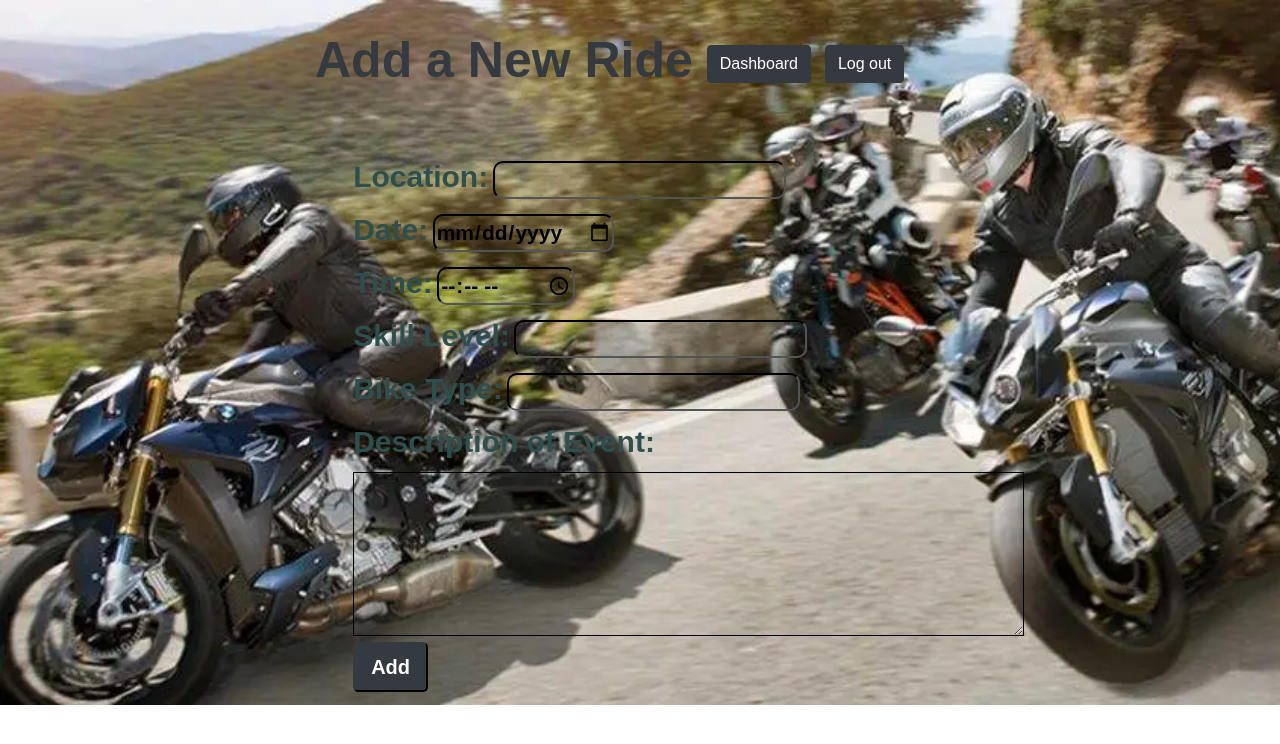
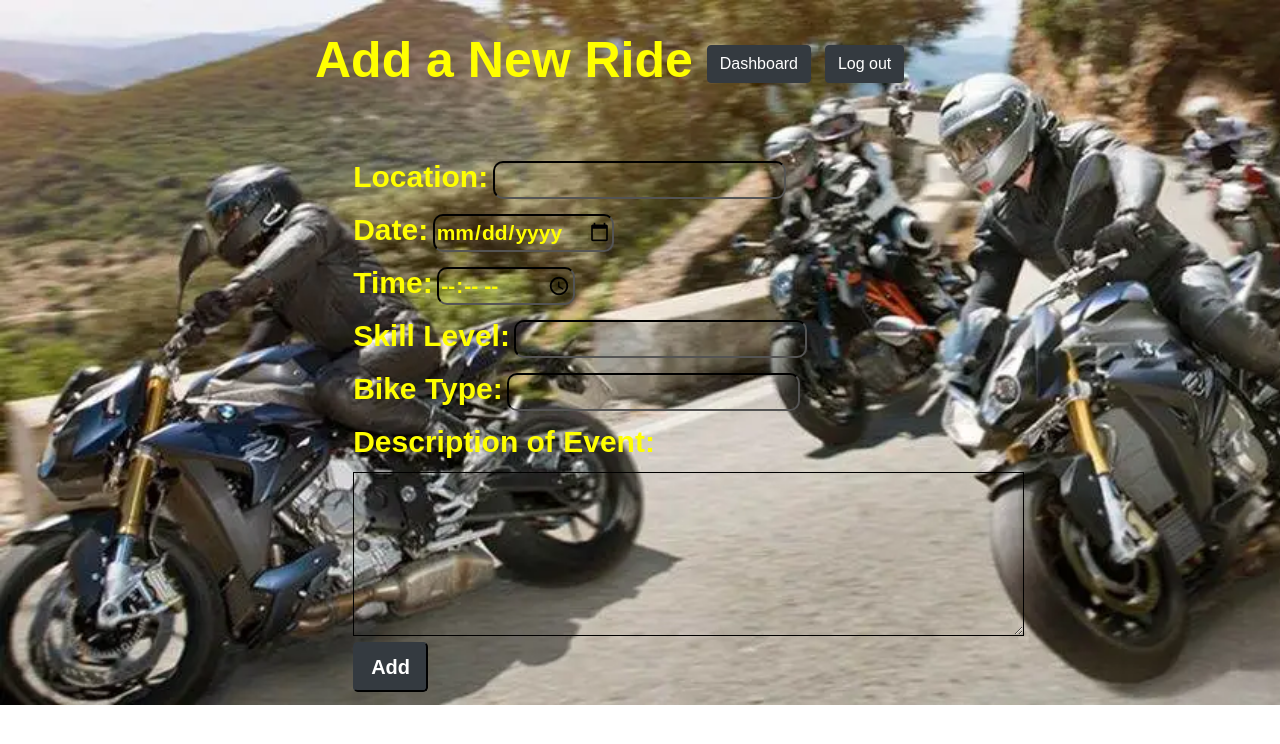
Before and after one commit to teren07/MotoMeetz, a Python web app: template templates/new_ride.html in a window 1280 px wide. Shown: the top 744 px of the page. Run offline with Jinja, Linux system fonts and the light colour scheme; the template is opened without the code that fills it, so the values that code supplies are empty; some libraries are stand-ins or nearby versions.

Commit message:
Update new_ride.html

```diff
--- a/templates/new_ride.html
+++ b/templates/new_ride.html
@@ -27,21 +27,19 @@
     </style>
     </body>
     <div class="has-bg-img background-size:cover"></div>
-<!-- <form class="d-flex justify-content-between align-items-center col-12"></form> -->
 <nav class="d-flex justify-content-between align-items-center col-12">
-<h1 class="text-center text-dark" > Add a New Ride
-    <!-- <div class="d-flex col-4 justify-content-around"> -->
+
+<h1 class="text-center " > Add a New Ride
         <a href="/dashboard" class="btn btn-dark">Dashboard</a>
         <a href="/logout"class = "btn btn-dark">Log out</a>
     </nav>
     <body style="background:url(static/motogrp.webp);
             background-size:1500px;
             background-repeat: no-repeat;">
-<!-- nav- of dashboard with welcome and logout button  -->
 
     <div class="has-bg-img background-size:cover">
     <style> h1 {
-            color:darkslategrey;
+            color:yellow;
             font-size:50px;
             font-family:fantasy;
             font-weight: bolder;
@@ -49,21 +47,17 @@
 
     </style>
 
-<!-- <div class="text-right"> -->
-
-
-<!-- </div> -->
     <style> nav,h1 {
-            color:darkslategrey;
+            color:yellow;
             font-size:50px;
             font-family:fantasy;
             font-weight: bolder;
             }
             </style>
             </nav>
-<!-- adding shows with validation messages on top  -->
+
+<!-- adding rides with validation messages on top  -->
 <img .img-fluid. max-width: 100%;>
-<!-- <img src="static/thismoto.jpg" class="img-fluid" alt="responsive-img"> -->
 <form action="/ride/create" method="POST" class="col-11 p-4 my-2 text-dark mx-auto">
     <input type="hidden" name="user_id" value="{{session['user_id']}}">
 
@@ -79,7 +73,7 @@
         <label>Location:
             <style> label {
                 background: fixed;
-                color:darkslategray;
+                color:yellow;
                 font-family: fantasy;
                 font-weight: bold;
                 font-size: 30px;
@@ -109,7 +103,7 @@
         <label>Description of Event:</label>
         <div><textarea name="description" cols="50" rows="5"></textarea>
             <style> textarea {
-            color:black;
+            color:yellow;
             background:fixed;
             font-size:21px;
             font-family:fantasy;
@@ -125,7 +119,7 @@
     <input type="submit" value="Add" class="btn-lg btn-dark"></input>
         <style> input,Add {
             background:fixed;
-            color: black;
+            color: yellow;
             font-size:21px;
             font-family:fantasy;
             font-weight: bolder;
@@ -136,8 +130,6 @@
 
 
 
-
 </form>
-
 </body>
 </html>
```
